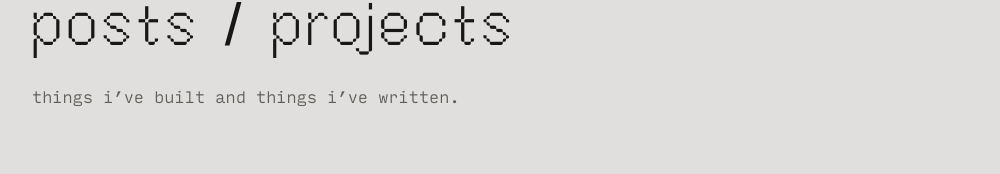
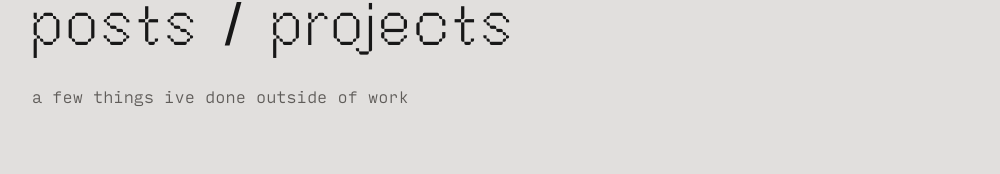
Before and after one commit to jun-simons/personal-deployed, a Next.js app: page /blog in a window 1280 px wide. Shown: the part 144-318 px from the top of the page, without its empty margins (256-1256 px from the left). Built offline with nearby package versions, Linux system fonts and the light colour scheme.

Commit message:
update project header

```diff
--- a/src/app/blog/page.tsx
+++ b/src/app/blog/page.tsx
@@ -15,7 +15,7 @@ export default function Blog() {
   return (
     <main className="mx-auto max-w-3xl px-6 pb-28 pt-28 sm:px-8 sm:pt-36">
       <PageHeader title="posts / projects">
-        things i&rsquo;ve built and things i&rsquo;ve written.
+       a few things ive done outside of work
       </PageHeader>
 
       <IndexList
```
